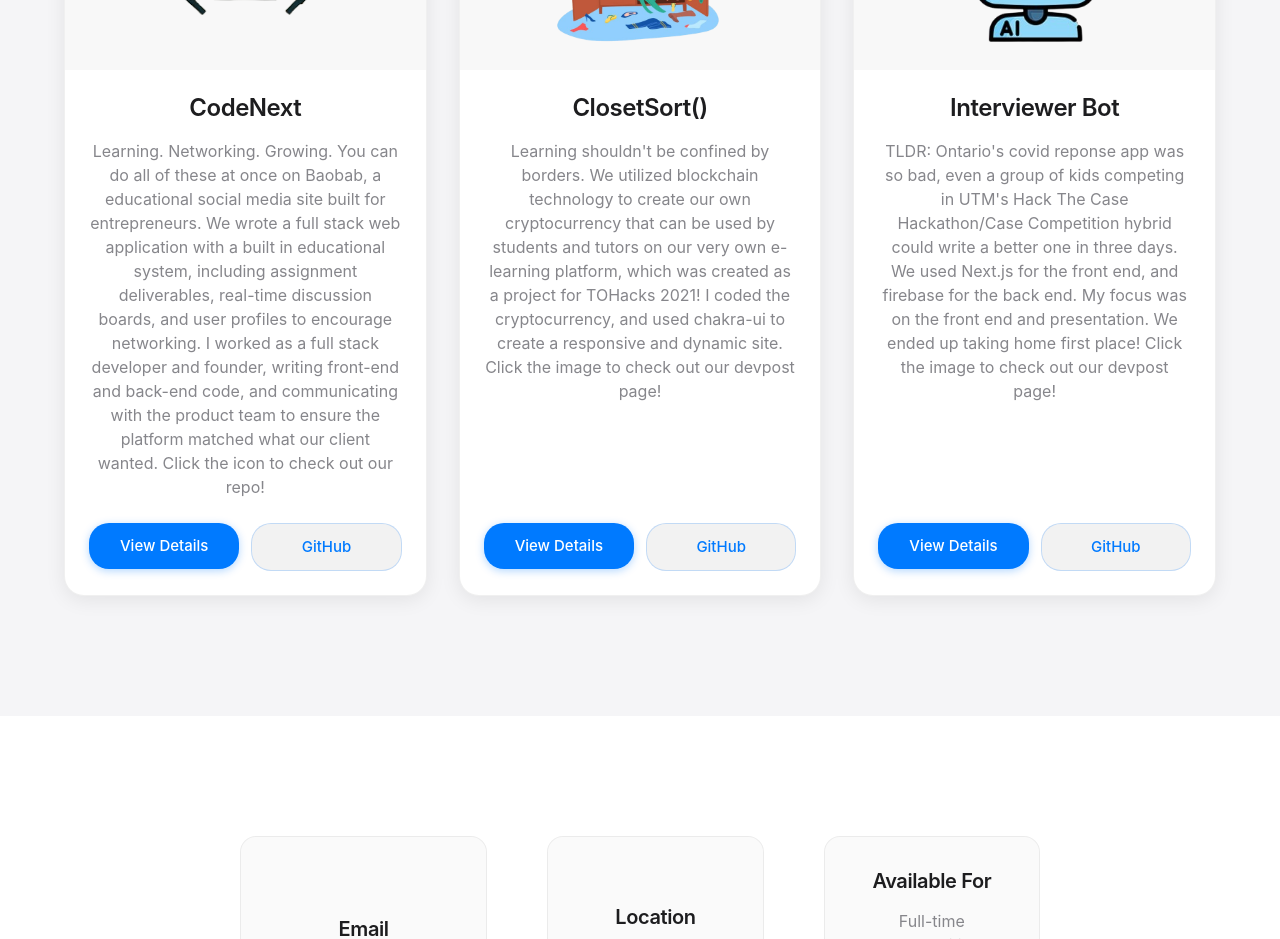
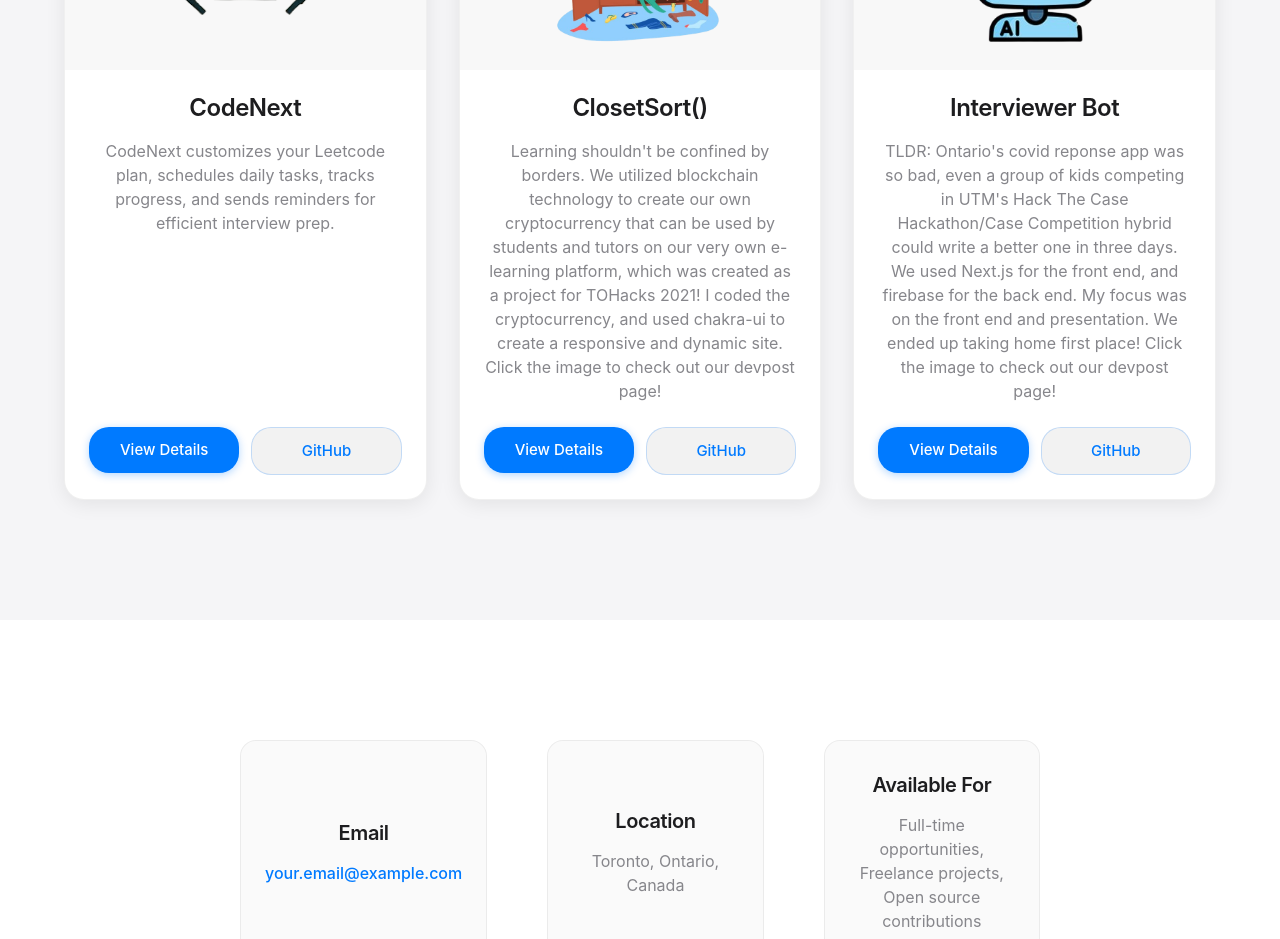
Before and after one commit to tamseel101/tamseel-shake, a React (Vite) app: page / in a window 1280 px wide. Shown: the part 1320-2259 px from the top of the page. Built offline with nearby package versions, Linux system fonts and the light colour scheme.

Commit message:
Update Projects.jsx

```diff
--- a/src/sections/Projects/Projects.jsx
+++ b/src/sections/Projects/Projects.jsx
@@ -20,7 +20,7 @@ function Projects() {
             src={hipsster}
             link="https://github.com/tamseel101/CodeNext"
             h3="CodeNext"
-            p="Learning. Networking. Growing. You can do all of these at once on Baobab, a educational social media site built for entrepreneurs. We wrote a full stack web application with a built in educational system, including assignment deliverables, real-time discussion boards, and user profiles to encourage networking. I worked as a full stack developer and founder, writing front-end and back-end code, and communicating with the product team to ensure the platform matched what our client wanted. Click the icon to check out our repo!"
+            p="CodeNext customizes your Leetcode plan, schedules daily tasks, tracks progress, and sends reminders for efficient interview prep."
             detailsLink="https://github.com/tamseel101/CodeNext"
             githubLink="https://github.com/tamseel101/CodeNext"
           />
```
